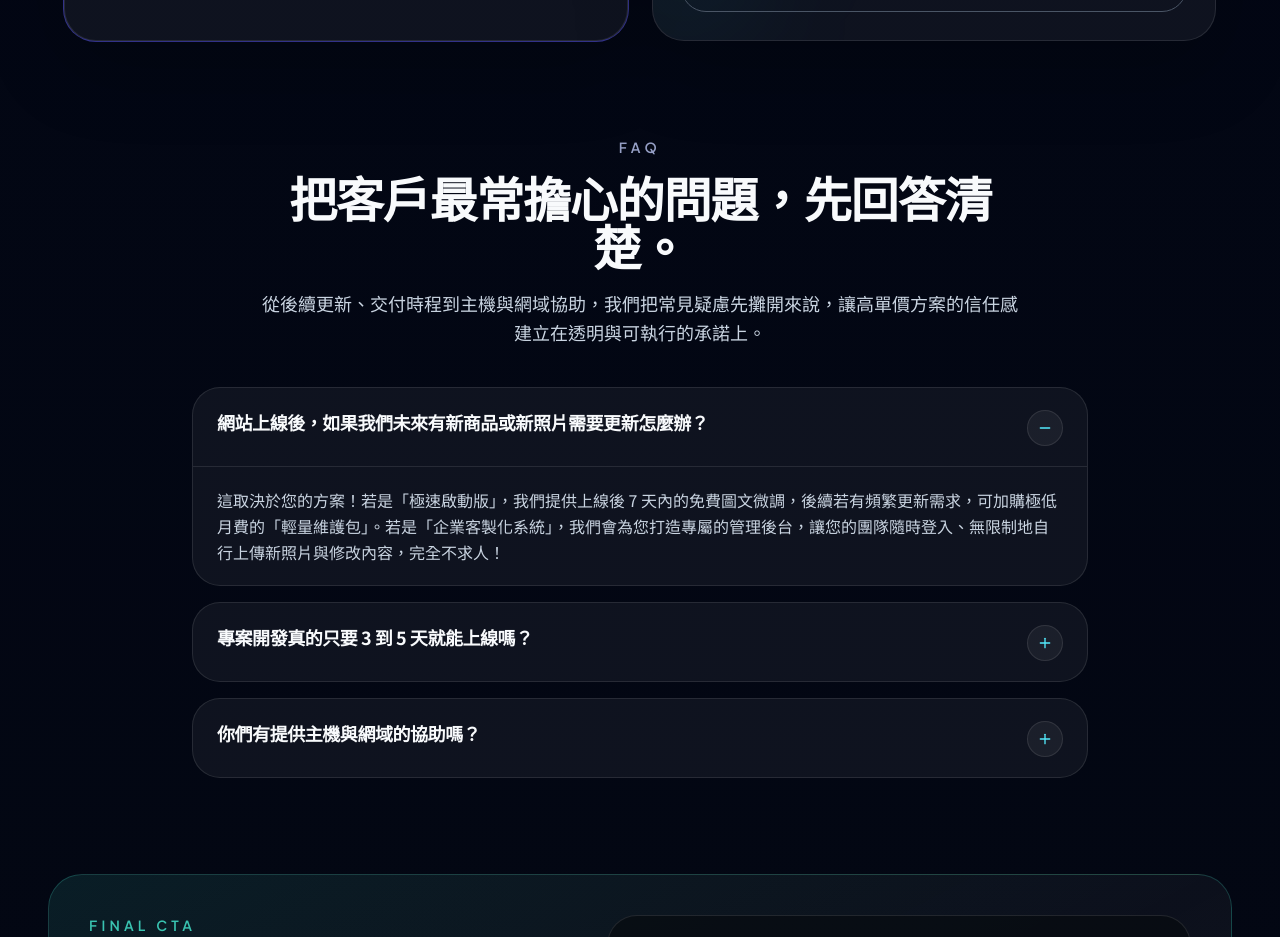
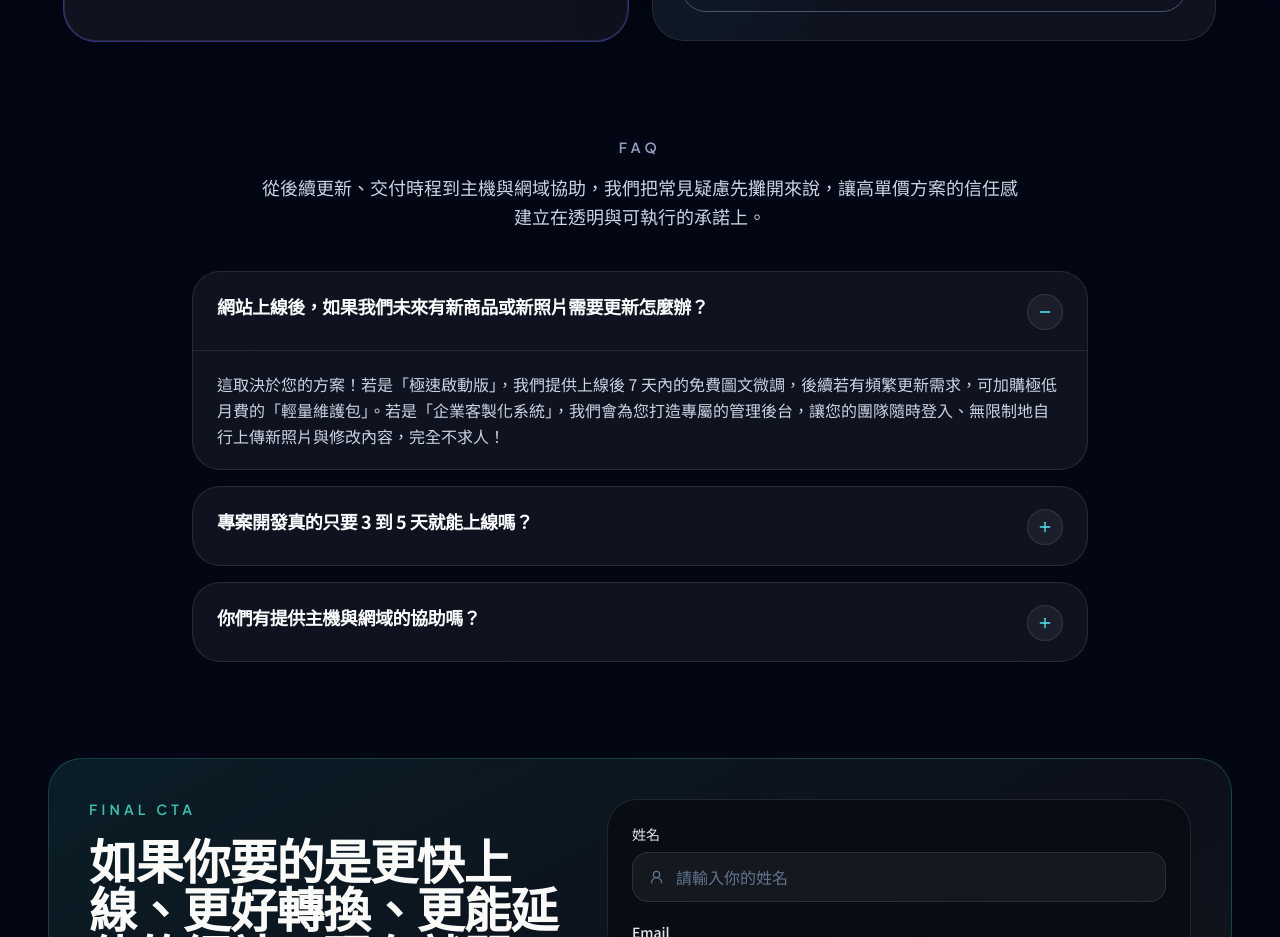
Before and after one commit to differ505-prog/ai-web-studio-landing, a Next.js app: page / in a window 1280 px wide. Shown: the part 5840-6777 px from the top of the page. Built offline with nearby package versions, Linux system fonts and the light colour scheme.

Commit message:
chore: simplify faq heading

```diff
--- a/components/FAQ.tsx
+++ b/components/FAQ.tsx
@@ -4,7 +4,6 @@ import { AnimatePresence, motion } from "framer-motion";
 import { Minus, Plus } from "lucide-react";
 import { useState } from "react";
 import { AnimatedSection } from "@/components/animated-section";
-import { SectionIntro } from "@/components/section-intro";
 
 const faqs = [
   {
@@ -29,12 +28,17 @@ export function FAQ() {
 
   return (
     <AnimatedSection id="faq" ariaLabelledBy="faq-title" className="mt-24">
-      <SectionIntro
-        eyebrow="FAQ"
-        title="把客戶最常擔心的問題，先回答清楚。"
-        description="從後續更新、交付時程到主機與網域協助，我們把常見疑慮先攤開來說，讓高單價方案的信任感建立在透明與可執行的承諾上。"
-        align="center"
-      />
+      <div className="mx-auto max-w-3xl text-center">
+        <p className="font-display text-sm font-semibold uppercase tracking-[0.32em] text-indigo-200/75">
+          FAQ
+        </p>
+        <p
+          id="faq-title"
+          className="mt-4 text-base leading-relaxed text-slate-300 md:text-lg"
+        >
+          從後續更新、交付時程到主機與網域協助，我們把常見疑慮先攤開來說，讓高單價方案的信任感建立在透明與可執行的承諾上。
+        </p>
+      </div>
 
       <div className="mx-auto mt-10 grid max-w-4xl gap-4">
         {faqs.map((item, index) => {
```
